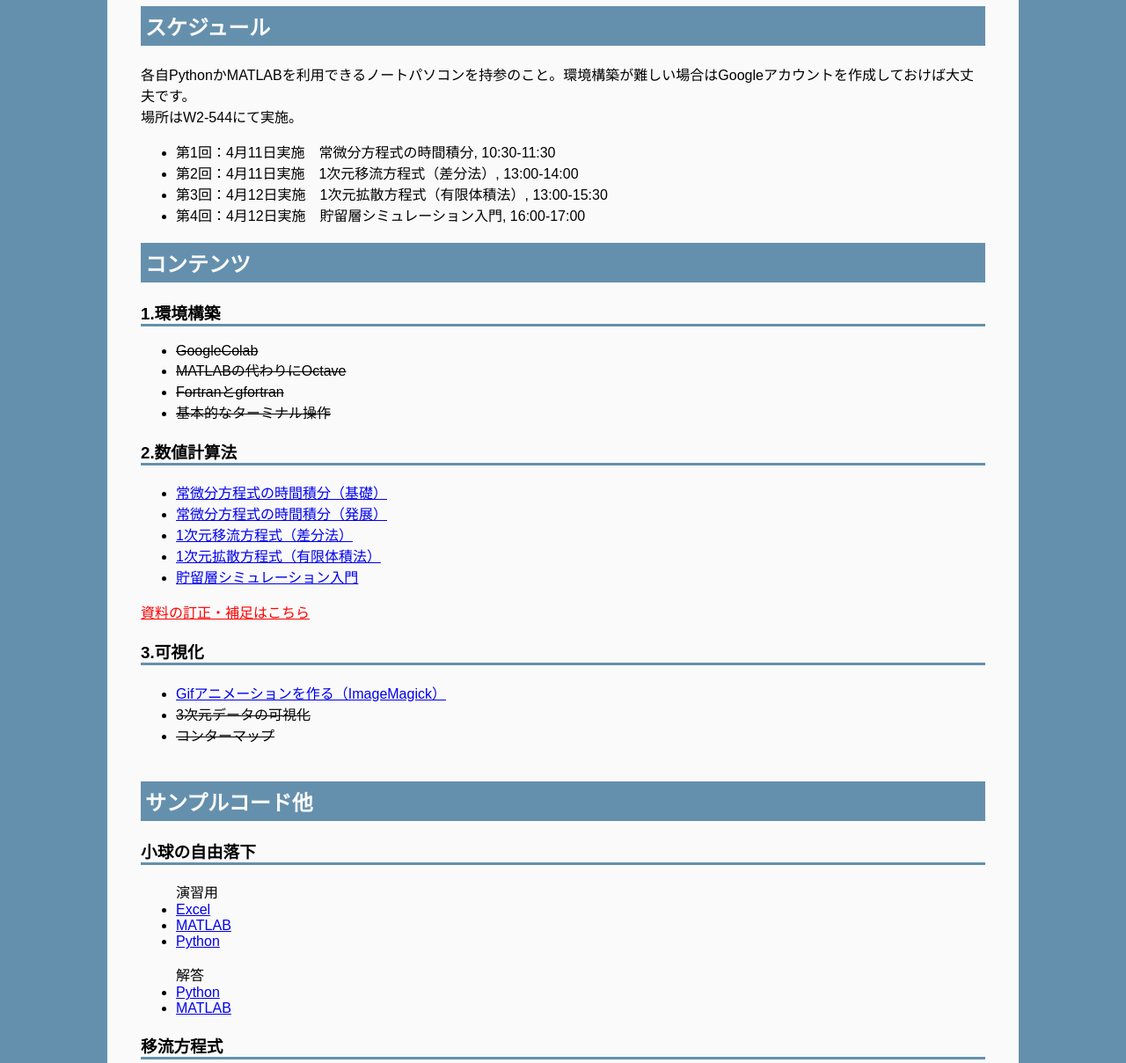
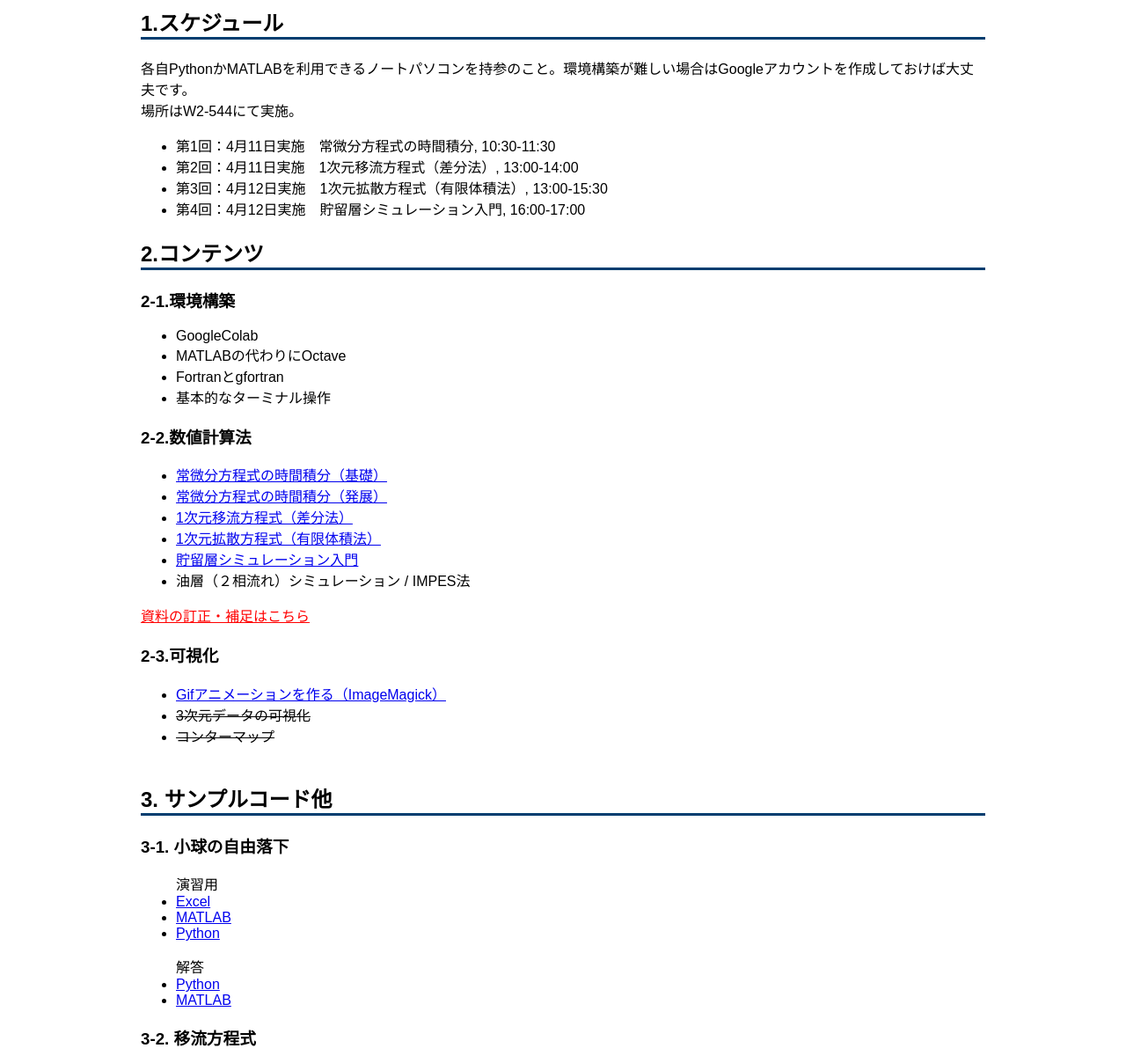
Before and after one commit to te288/intro_to_NA2022, a plain HTML site: page index.html in a window 1280 px wide. Shown: the part 78-1286 px from the top of the page at 88% size. Drawn offline with nearby package versions, Linux system fonts and the light colour scheme; some packages are replaced by stand-ins of ours.

Commit message:
数値解析入門の背景変更

```diff
--- a/index.html
+++ b/index.html
@@ -12,15 +12,15 @@
         <link rel="stylesheet" type="text/css" href="css/style.css">
     </head>
 
-    <body class="NA_contents" style="background-color: rgb(101, 144, 173);">
-        <main style="background-color:rgb(250, 250, 250);width: 75%;padding-left: 3%;padding-right: 3%;" >
+    <body class="NA_contents">
+        <main style="width: 75%;padding-left: 3%;padding-right: 3%;" >
         <!--タイトル-->
-            <h1 style="text-align: center;color: rgb(101, 144, 173);padding-top: 10px;">
+        <h1 style="text-align: center;color: rgb(0, 61, 111);padding-top: 10px;">
             数値解析入門
         </h1>
             <!--スケジュール-->
-            <h2 style="border:5px solid rgb(101, 144, 173);background-color:rgb(101, 144, 173);color:rgb(250, 250, 250);">
-                スケジュール
+            <h2 style="border-bottom: solid rgb(0, 61, 111);">
+                1.スケジュール
             </h2>
                 各自PythonかMATLABを利用できるノートパソコンを持参のこと。環境構築が難しい場合はGoogleアカウントを作成しておけば大丈夫です。<br>
                 場所はW2-544にて実施。
@@ -32,26 +32,24 @@
                 </ul>
 
             <!--コンテンツはじまり-->
-            <h2 style="border:5px solid rgb(101, 144, 173);background-color: rgb(101, 144, 173);color: rgb(250, 250, 250);">
-                コンテンツ
+            <h2 style="border-bottom: solid rgb(0, 61, 111);">
+                2.コンテンツ
             </h2>
 
                     <!--環境構築編-->
-            <h3 style="border-bottom: solid rgb(101, 144, 173);">
-                1.環境構築
+                    <h3>
+                        2-1.環境構築
                     </h3>
                     <ul>
-            <s>
                         <li>GoogleColab</li>
                         <li>MATLABの代わりにOctave</li>
                         <li>Fortranとgfortran</li>
                         <li>基本的なターミナル操作</li>
-            </s>
                     </ul>
 
                     <!--数値計算法-->
-            <h3 style="border-bottom: solid rgb(101, 144, 173);">
-                2.数値計算法
+                    <h3>
+                        2-2.数値計算法
                     </h3>
                     <div>
                     <ul>
@@ -67,6 +65,7 @@
                         <li><a href="material/02_Advection.pdf">1次元移流方程式（差分法）</a></li>
                         <li><a href="material/03_Diffusion.pdf">1次元拡散方程式（有限体積法）</a></li>
                         <li><a href="material/04_intro2ReservoirSim.pdf">貯留層シミュレーション入門</a></li>
+                        <li>油層（２相流れ）シミュレーション / IMPES法</li>
 
                     </ul>
                     <a href="#supp_exp" style="color: red;">資料の訂正・補足はこちら</a>
@@ -74,8 +73,8 @@
 
                     <!--可視化-->
                     <div style="padding-bottom: 5px;">
-            <h3 style="border-bottom: solid rgb(101, 144, 173);">
-                3.可視化
+                    <h3>
+                        2-3.可視化
                     </h3>
                     <ul>
                         <li><a href="material/05_Gif.pdf">Gifアニメーションを作る（ImageMagick）</a></li>
@@ -87,11 +86,13 @@
                     </div>
 
             <!--ファイル・サンプルコード-->
-            <h2 style="border:5px solid rgb(101, 144, 173);background-color: rgb(101, 144, 173);color:rgb(250, 250, 250);">サンプルコード他</h2>
+            <h2 style="border-bottom: solid rgb(0, 61, 111);">
+                3. サンプルコード他
+            </h2>
                 <div style="padding-bottom: 20px;">
                     <!--小球の自由落下-->
-                <h3 style="border-bottom: solid rgb(101, 144, 173);">
-                    小球の自由落下
+                    <h3>
+                        3-1. 小球の自由落下
                     </h3>
 
                         <ul>
@@ -109,8 +110,8 @@
 
 
                     <!--移流方程式-->
-                <h3 style="border-bottom: solid rgb(101, 144, 173);">
-                    移流方程式
+                    <h3>
+                        3-2. 移流方程式
                     </h3>
 
                     <ul>
@@ -130,8 +131,8 @@
 
 
                     <!--拡散方程式-->
-                <h3 style="border-bottom: solid rgb(101, 144, 173);">
-                    拡散方程式
+                    <h3>
+                        3-3. 拡散方程式
                     </h3>
                     <ul>
                         演習用・陽解法
@@ -154,13 +155,13 @@
                 </div>
 
             <!--補足はじまり-->
-            <h2 style="border:5px solid rgb(101, 144, 173);background-color: rgb(101, 144, 173);color: rgb(250, 250, 250);">
+            <h2 style="border-bottom: solid rgb(0, 61, 111);">
                 雑記
             </h2>
             終了後に気づいたことを書いておきます。
                 <!--進め方について-->
                 <div style="padding-bottom: 5px;">
-                    <h3 style="border-bottom: solid rgb(101, 144, 173);">
+                    <h3>
                         事前準備
                     </h3>
                     <ul>
@@ -170,7 +171,7 @@
 
                 <!--進め方について-->
                 <div style="padding-bottom: 5px;">
-                    <h3 style="border-bottom: solid rgb(101, 144, 173);">
+                    <h3>
                         進め方
                     </h3>
                     <ul>
@@ -183,7 +184,7 @@
 
                 <!--資料訂正-->
                 <div style="padding-bottom: 5px;">
-                    <h3 style="border-bottom: solid rgb(101, 144, 173);"  id="supp_exp">
+                    <h3  id="supp_exp">
                         資料の訂正と補足
                     </h3>
                     <ul>
```
Also changed, not shown: 1 other file. Lines whose indentation alone changed are shown as unchanged.
